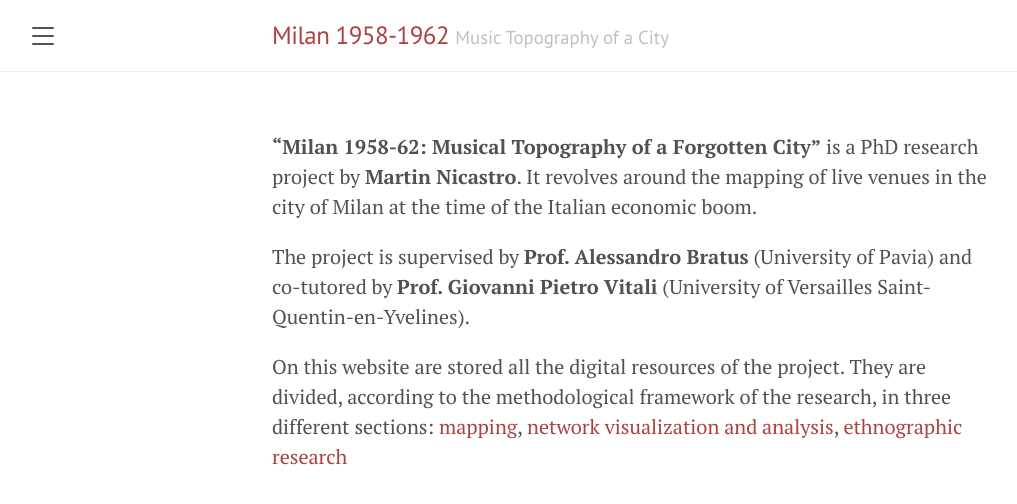
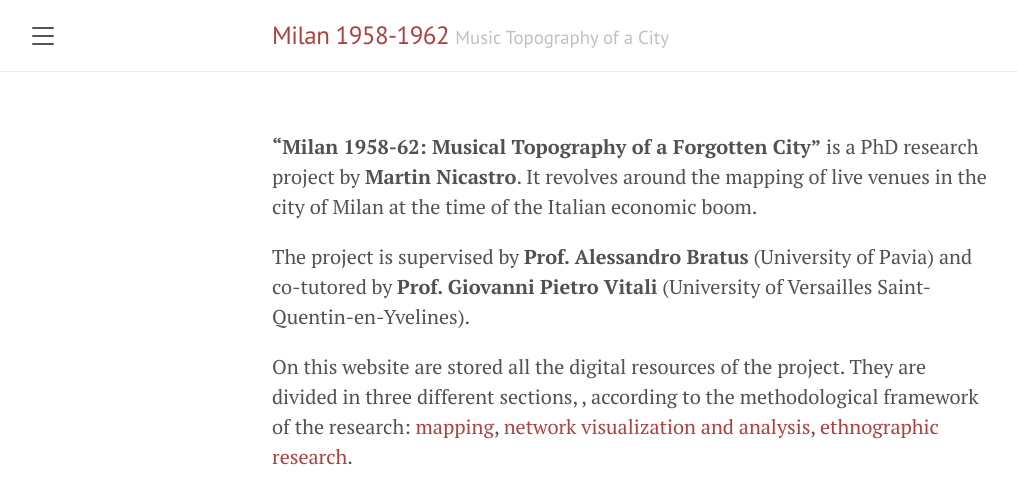
Before and after one commit to musictopography/musictopography.github.io, a Jekyll site: the page built from index.md, in a window 1280 px wide. Shown: the top 504 px of the page, without its empty margins (8-1025 px from the left). Built offline with Jekyll 4.4.1, drawn with Linux system fonts in a browser that asks for light colours.

```diff
--- a/index.md
+++ b/index.md
@@ -8,4 +8,4 @@ title: Home
 The project is supervised by <b>Prof. Alessandro Bratus</b> (University of Pavia) and co-tutored by <b>Prof. Giovanni Pietro Vitali</b> (University of Versailles Saint-Quentin-en-Yvelines).
 
 
-On this website are stored all the digital resources of the project. They are divided, according to the methodological framework of the research, in three different sections: [mapping](https://musictopography.github.io//map/), [network visualization and analysis](https://musictopography.github.io//graphs/), [ethnographic research](https://musictopography.github.io//interviews/)
+On this website are stored all the digital resources of the project. They are divided in three different sections, , according to the methodological framework of the research: [mapping](https://musictopography.github.io//map/), [network visualization and analysis](https://musictopography.github.io//graphs/), [ethnographic research](https://musictopography.github.io//interviews/).
```
